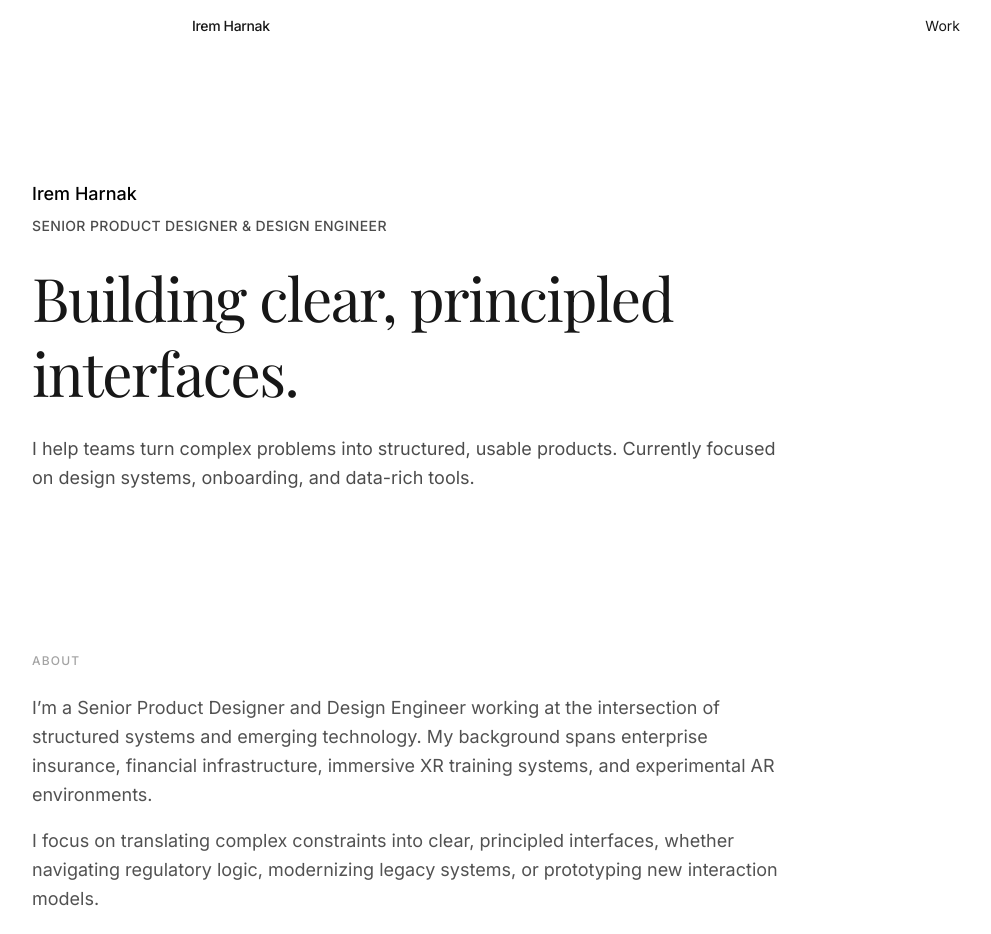
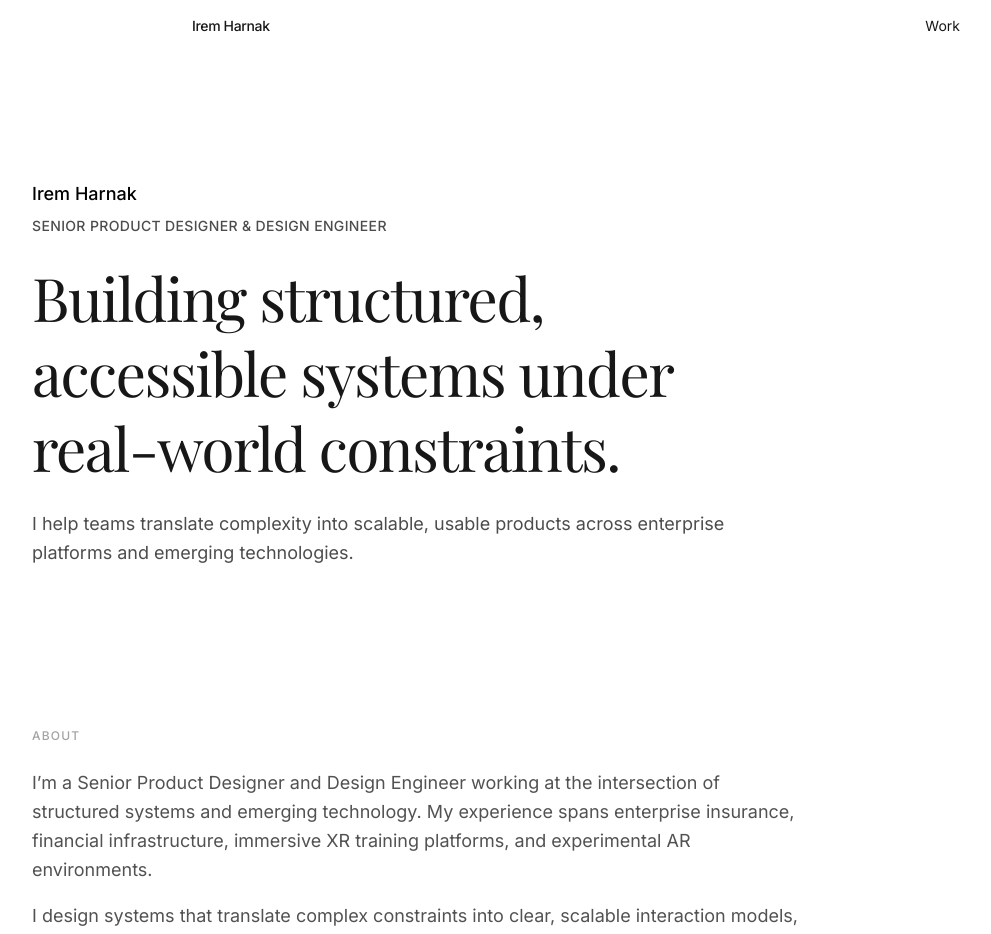
Before and after one commit to iremharnak/portfolio-2026, a Next.js app: page / in a window 1280 px wide. Shown: the top 934 px of the page, without its empty margins (64-1055 px from the left). Built offline with nearby package versions, Linux system fonts and the light colour scheme; a web font is replaced by a local one.

Commit message:
updated hero and about

```diff
--- a/src/app/page.tsx
+++ b/src/app/page.tsx
@@ -16,12 +16,12 @@ export default function HomePage() {
               Senior Product Designer &amp; Design Engineer
             </p>
             <h1 className="mt-6 font-serif text-4xl leading-tight tracking-tight sm:text-5xl lg:text-6xl">
-              Building clear, principled interfaces.
+              Building structured, accessible systems under real-world
+              constraints.
             </h1>
             <p className="mt-6 text-base leading-relaxed text-black/70 lg:text-lg">
-              I help teams turn complex problems into structured, usable
-              products. Currently focused on design systems, onboarding, and
-              data-rich tools.
+              I help teams translate complexity into scalable, usable products
+              across enterprise platforms and emerging technologies.
             </p>
           </FadeIn>
         </div>
@@ -43,16 +43,17 @@ export default function HomePage() {
             <p className="mt-6 text-base leading-relaxed text-neutral-600 lg:text-lg">
               I&rsquo;m a Senior Product Designer and Design Engineer working at
               the intersection of structured systems and emerging technology. My
-              background spans enterprise insurance, financial infrastructure,
-              immersive XR training systems, and experimental AR environments.
+              experience spans enterprise insurance, financial infrastructure,
+              immersive XR training platforms, and experimental AR environments.
             </p>
             <p className="mt-4 text-base leading-relaxed text-neutral-600 lg:text-lg">
-              I focus on translating complex constraints into clear, principled
-              interfaces, whether navigating regulatory logic, modernizing legacy
-              systems, or prototyping new interaction models.
+              I design systems that translate complex constraints into clear,
+              scalable interaction models, whether navigating regulatory logic,
+              modernizing legacy platforms, or prototyping new forms of spatial
+              and machine learning driven interaction.
             </p>
             <p className="mt-4 text-base leading-relaxed text-neutral-600 lg:text-lg">
-              I&rsquo;m particularly drawn to teams scaling thoughtful products
+              I&rsquo;m particularly drawn to teams building thoughtful products
               under real-world complexity.
             </p>
           </FadeIn>
```
